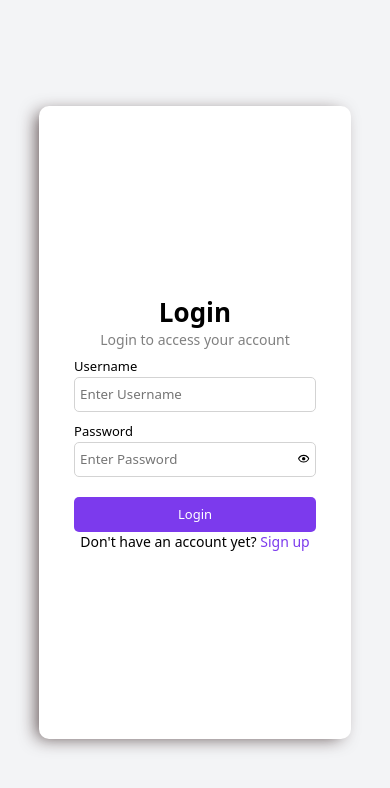
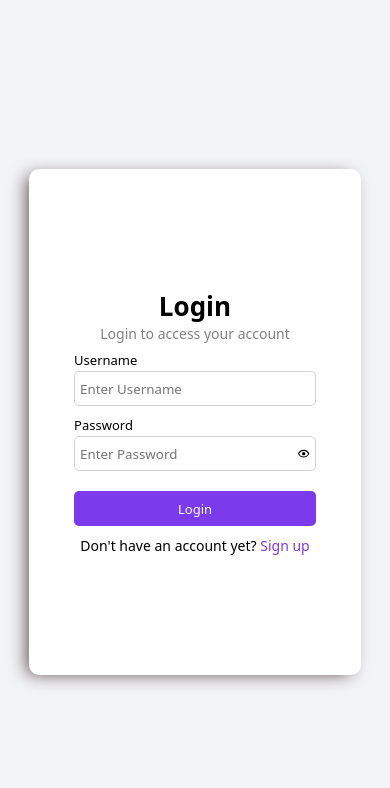
Before and after one commit to Ravi30T/transaction-management-frontend, a React (Create React App) app: page /login in a window 390 px wide. Shown: the top 788 px of the page. Built offline with nearby package versions, Linux system fonts and the light colour scheme.

Commit message:
Update index.css

```diff
--- a/src/components/Login/index.css
+++ b/src/components/Login/index.css
@@ -71,6 +71,7 @@
     text-align: center;
     font-weight: 350;
     font-size: 14px;
+    margin-top: 10px;
 }
 
 .login-signup-link-item {
@@ -83,6 +84,7 @@
     font-size: 13px;
     color: red;
     text-align: center;
+    margin-top: 8px;
 }
 
 .password-box {
@@ -122,8 +124,8 @@
         flex-direction: column;
         justify-content: center;
         align-items: center;
-        height: 75vh;
-        width: 80vw;
+        height: 60vh;
+        width: 85vw;
     }
 
     .username-password-label {
```
